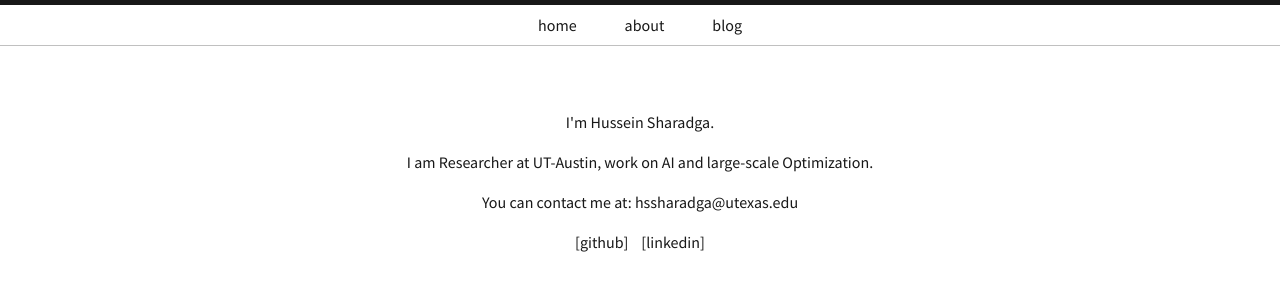
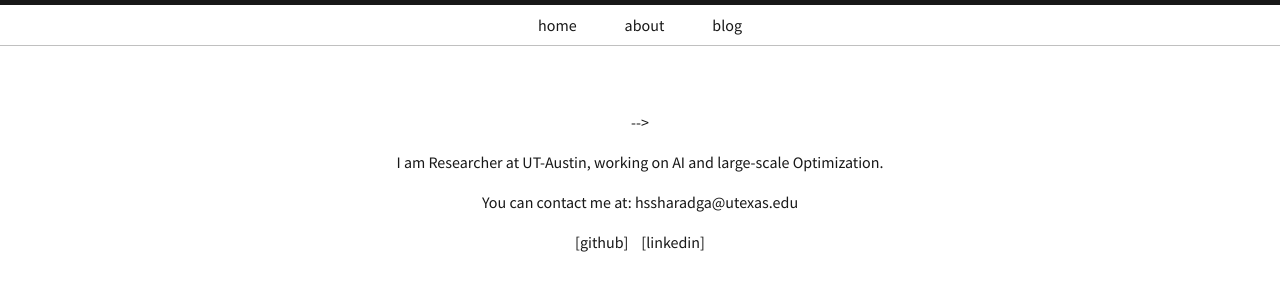
Before and after one commit to hssharadga/hssharadga.github.io, a Jekyll site: the page built from index.html, in a window 1280 px wide. Shown: the top 300 px of the page. Built offline with Jekyll 4.4.1, drawn with Linux system fonts in a browser that asks for light colours.

Commit message:
Update index.html

```diff
--- a/index.html
+++ b/index.html
@@ -16,12 +16,12 @@ title: Home
 
   <div class="text-center">
     <p>
-      I'm Hussein Sharadga.
-<!--       <a href="https://brpy.github.io/about">@brpy</a> online.
+<!--       I'm Hussein Sharadga.
+<!--       <a href="https://brpy.github.io/about">@brpy</a> online. -->
        -->
 
    </p>
-	    I am Researcher at UT-Austin, work on AI and large-scale Optimization.
+	    I am Researcher at UT-Austin, working on AI and large-scale Optimization.
 
     <p>
 
```
